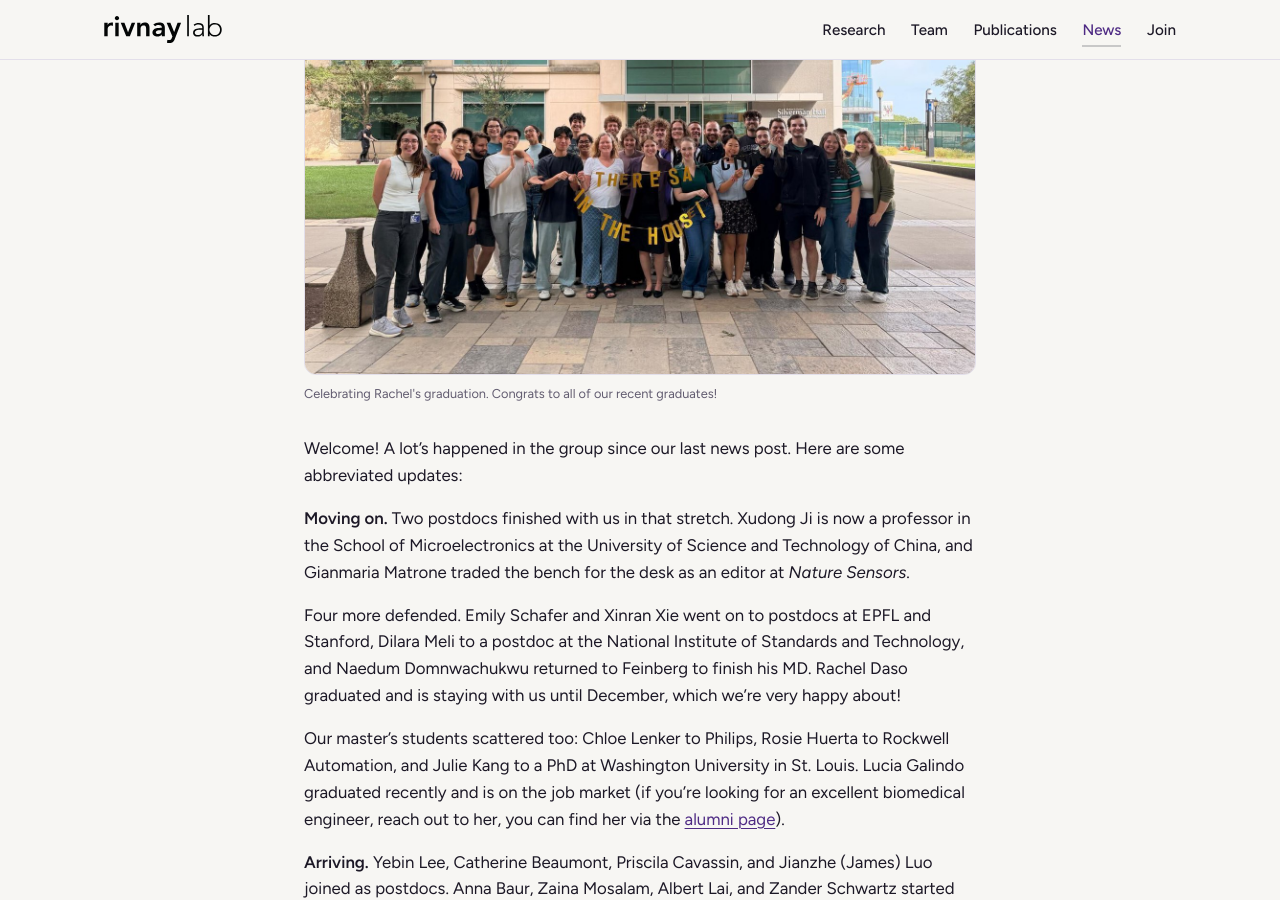
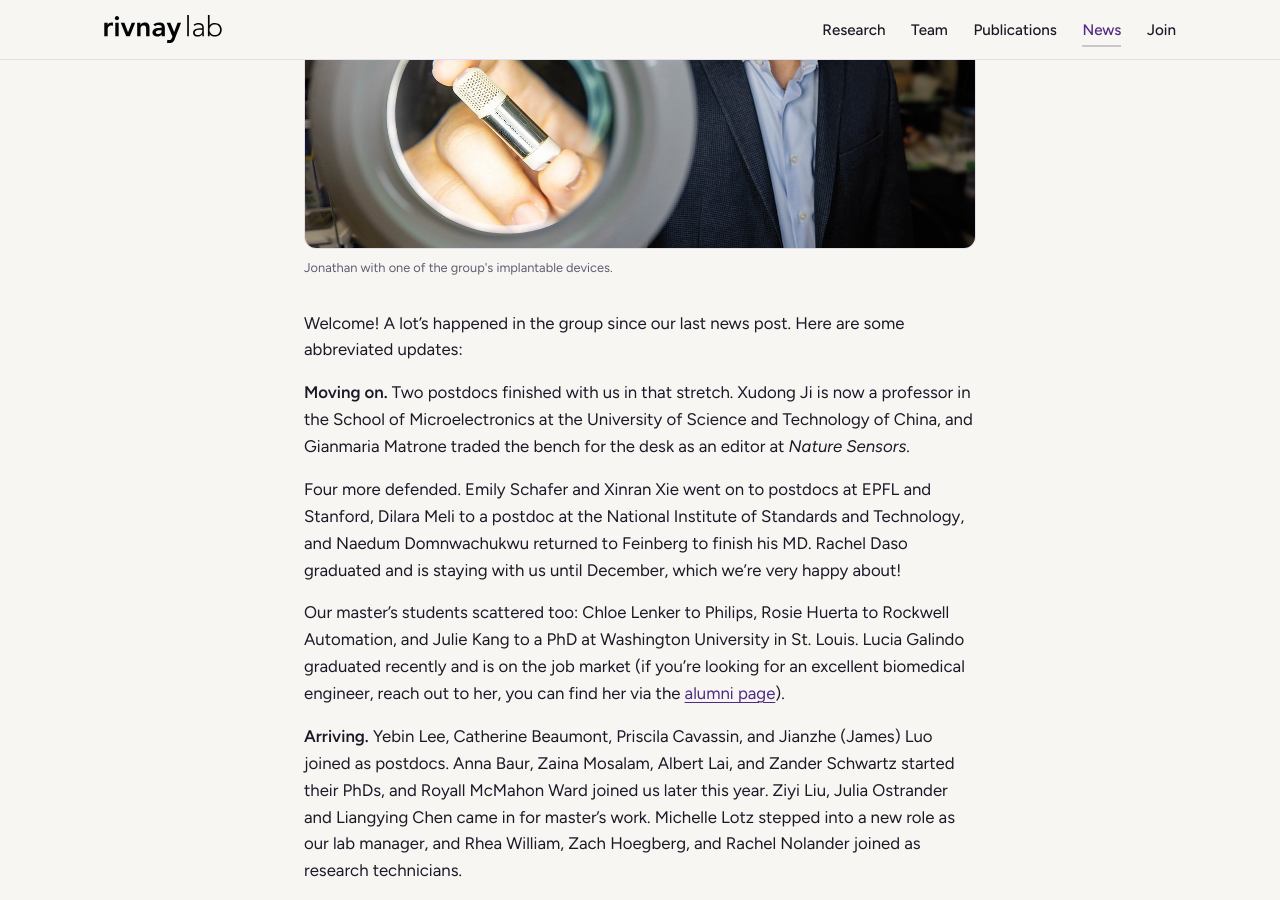
Before and after one commit to jtwillia01/rivnay-lab, a Jekyll site: the page built from _posts/2026-09-11-welcome-to-our-new-site.md, in a window 1280 px wide and 900 px high, scrolled down 356 px. Built offline with Jekyll 4.4.1, drawn with Linux system fonts in a browser that asks for light colours; some of the changed text lies outside the part shown.

Commit message:
Welcome post: swap the lead and in-body photos so Jonathan's device opens the post
Co-Authored-By: Claude Opus 5 <noreply@anthropic.com>

```diff
--- a/_posts/2026-09-11-welcome-to-our-new-site.md
+++ b/_posts/2026-09-11-welcome-to-our-new-site.md
@@ -2,10 +2,10 @@
 title: "Welcome to our new website"
 date: 2026-09-11
 kind: group
-image: /assets/img/news/2026-09-11-welcome-to-our-new-site.jpg
-image_width: 1400
-image_height: 1050
-image_caption: "Celebrating Rachel's graduation. Congrats to all of our recent graduates!"
+image: /assets/img/news/2026-09-11-jonathan-device.jpg
+image_width: 1328
+image_height: 747
+image_caption: "Jonathan with one of the group's implantable devices."
 ---
 Welcome! A lot's happened in the group since our last news post. Here are some abbreviated updates:
 
@@ -27,8 +27,8 @@ Our master's students scattered too: Chloe Lenker to Philips, Rosie Huerta to Ro
 
 
 <figure>
-  <img src="/assets/img/news/2026-09-11-jonathan-device.jpg" alt="" width="1328" height="747" loading="lazy">
-  <figcaption>Jonathan with one of the group's implantable devices.</figcaption>
+  <img src="/assets/img/news/2026-09-11-rachel-graduation.jpg" alt="" width="1400" height="1050" loading="lazy">
+  <figcaption>Celebrating Rachel's graduation. Congrats to all of our recent graduates!</figcaption>
 </figure>
 
 <figure>
```
Also changed, not shown: assets/img/news/2026-09-11-rachel-graduation.jpg (renamed from assets/img/news/2026-09-11-welcome-to-our-new-site.jpg).
